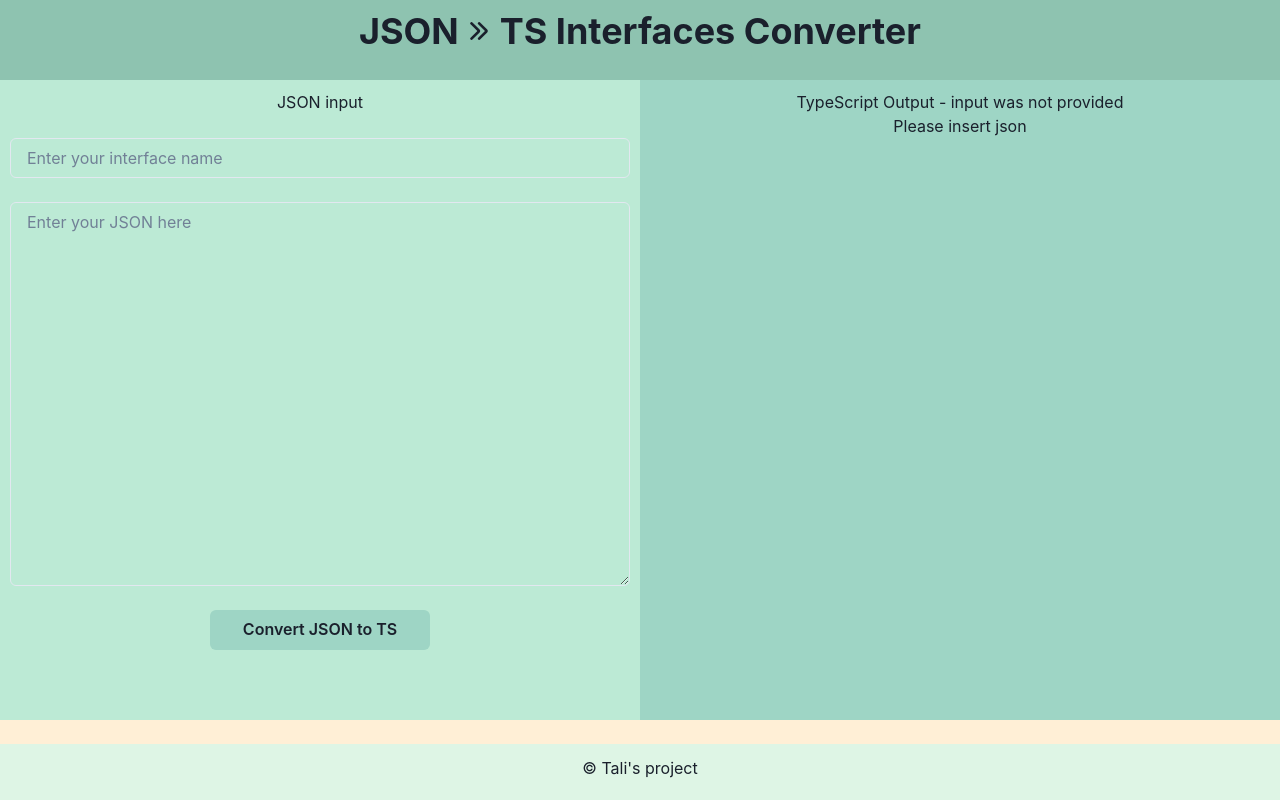
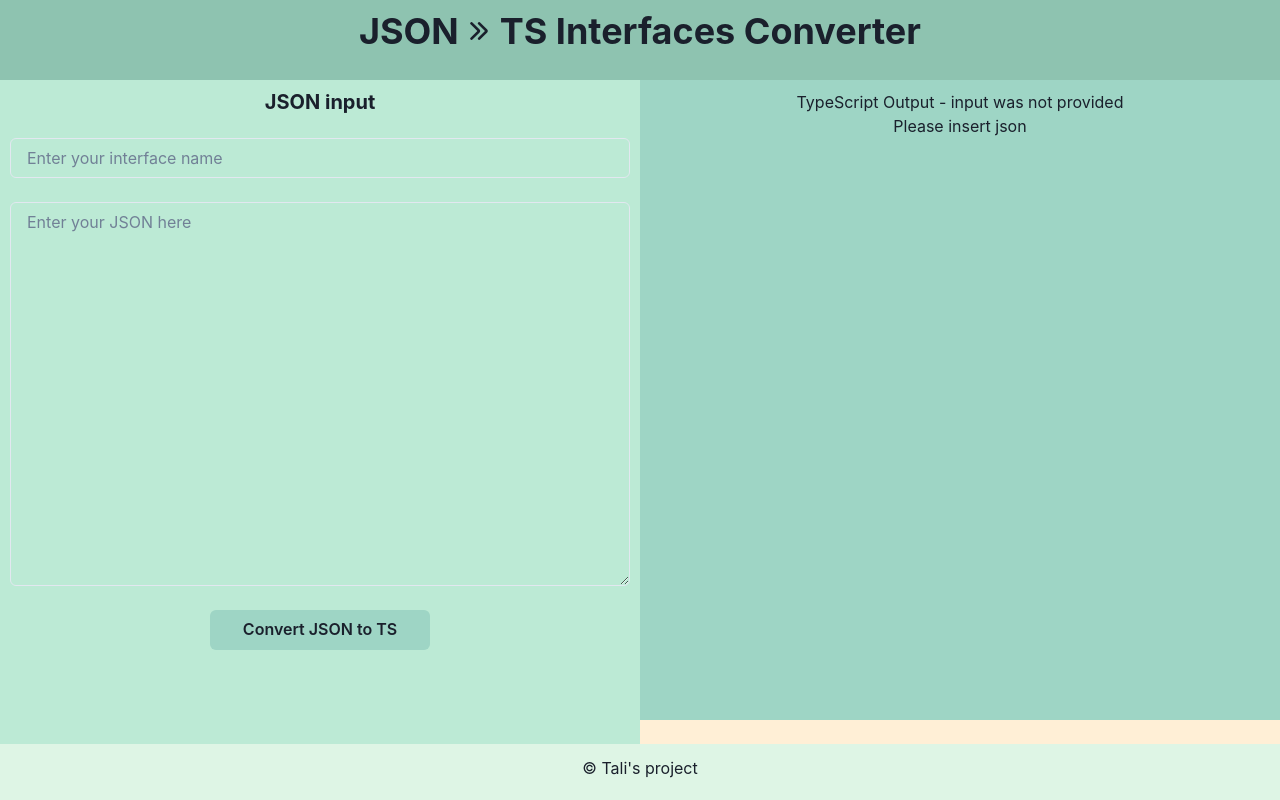
Before and after one commit to taliGav/json-to-ts-converter, a React (Create React App) app: page / in a window 1280 px wide. Built offline with nearby package versions, Linux system fonts and the light colour scheme.

Commit message:
remove comments

```diff
--- a/src/components/JsonInput.tsx
+++ b/src/components/JsonInput.tsx
@@ -1,5 +1,5 @@
 import React, { MutableRefObject, useRef, useState } from 'react';
-import { Box, Button, Input, Textarea } from '@chakra-ui/react';
+import { Box, Button, Input, Textarea, Heading } from '@chakra-ui/react';
 
 function JsonInput(props: {
     onSubmit: {
@@ -23,13 +23,12 @@ function JsonInput(props: {
             bg="#BCEAD5"
             p={2.5}
             maxW="50vw"
-            h="80vh"
             flexGrow={1}
             alignSelf="stretch"
         >
-            <h1>
+            <Heading fontSize="xl">
                 JSON input
-            </h1>
+            </Heading>
             <br />
             <Input type="text" name="interface-name" required
                 placeholder='Enter your interface name'
@@ -49,10 +48,6 @@ function JsonInput(props: {
                 onClick={() => { props.onSubmit(interfaceName.current, jsonInput.current) }}
             >
                 Convert JSON to TS</Button>
-            {/* <br /> */}
-            {/* {jsonInput.current} */}
-            {/* <br /> */}
-            {/* {typeof (jsonInput.current)} */}
         </Box >
     );
 }
```
